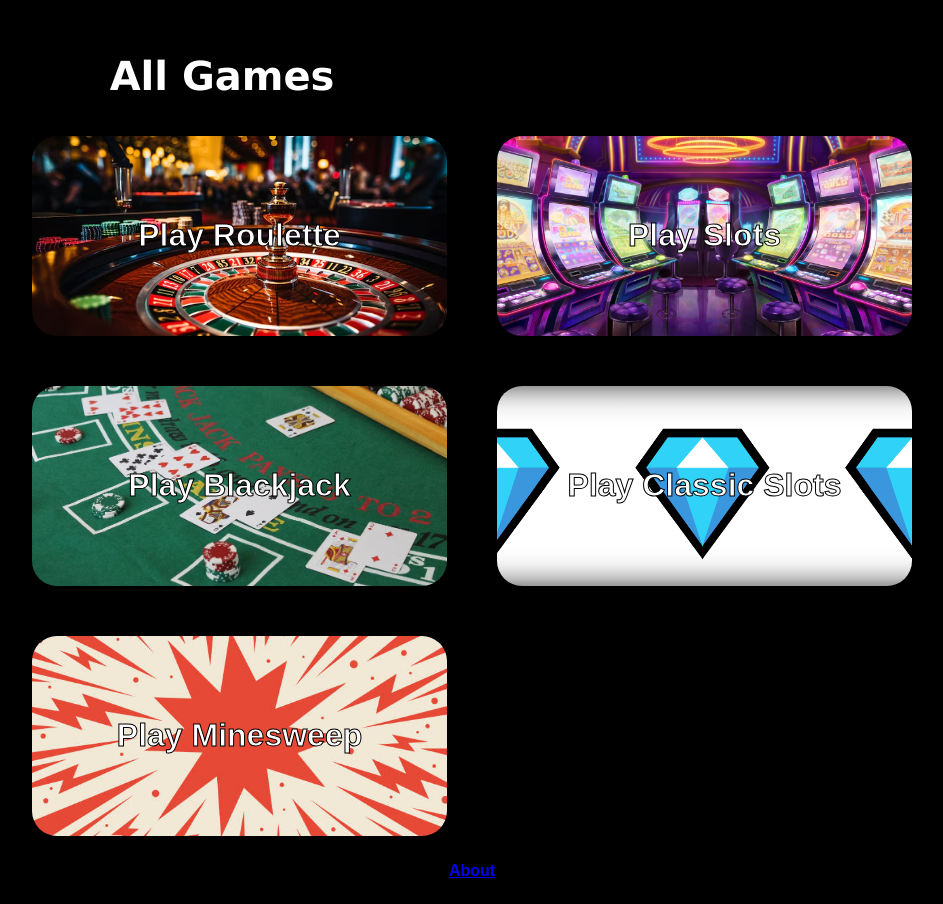
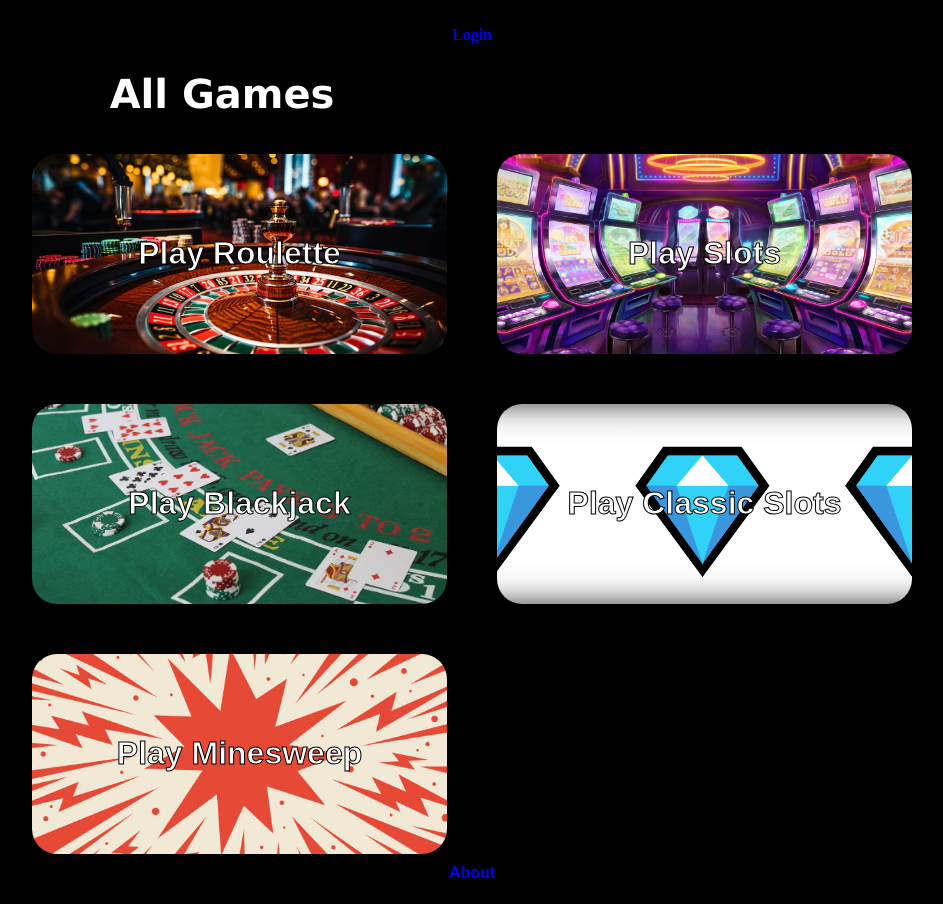
Before and after one commit to alexanderdreyer-ndsu/casino-app, a Django app: page / in a window 1280 px wide. Shown: the whole page, without its empty margins (168-1111 px from the left). After the commit the page ends 878 px from the top, so only its background shows below. Run offline with Django 5.2, Linux system fonts and the light colour scheme.

Commit message:
home page update, shows logged in user at top

```diff
--- a/games/static/styles/home.css
+++ b/games/static/styles/home.css
@@ -3,6 +3,31 @@
     display: flex;
     flex-direction: column;
     align-items: center;
+}
+
+#header{
+    color: white;
+    display: flex;
+    align-items: baseline;
+    width: 100%;
+    justify-content: space-evenly;
+    font-weight: bold;
+}
+
+.home-links{
+    text-decoration: none;
+    font-size: 1rem;
+    transition: 250ms;
+}
+
+.home-links:hover{
+    text-decoration: underline white;
+    text-decoration-thickness: 2px;
+
+}
+
+.home-links:visited{
+    color: white;
 }
 
 .game-btns {
--- a/games/templates/home.html
+++ b/games/templates/home.html
@@ -4,6 +4,15 @@
 {% block content %}
     {% load static %}
     <link rel="stylesheet" href="{% static 'styles/home.css' %}">
+
+    <div id="header">
+        {% if user.is_authenticated %}
+            <h2>Welcome {{ user.username }}</h2>
+            <a href="{% url 'logout' %}" class="home-links">Logout</a>
+        {% else %}
+            <a href="{% url 'login' %}" class="home-links" >Login</a>
+        {% endif %}
+    </div>
 
     <div id="popular-games-title">
         <h1>All Games</h1>
@@ -32,9 +41,7 @@
     </div>
 
     <div id="bottom-text">
-        <a href="{% url 'about' %}">
-            <p id="about-link">About</p>
-        </a>
+        <a href="{% url 'about' %}" class="home-links">About</a>
     </div>
 
     <style>
```
Also changed, not shown: db.sqlite3.
